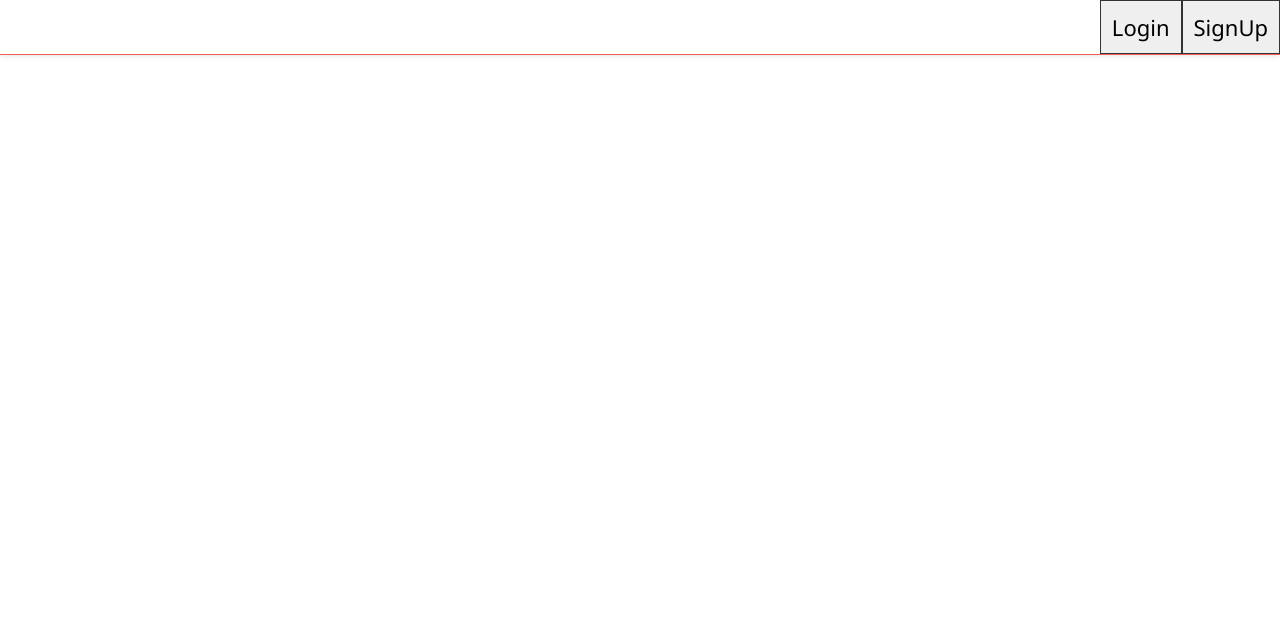
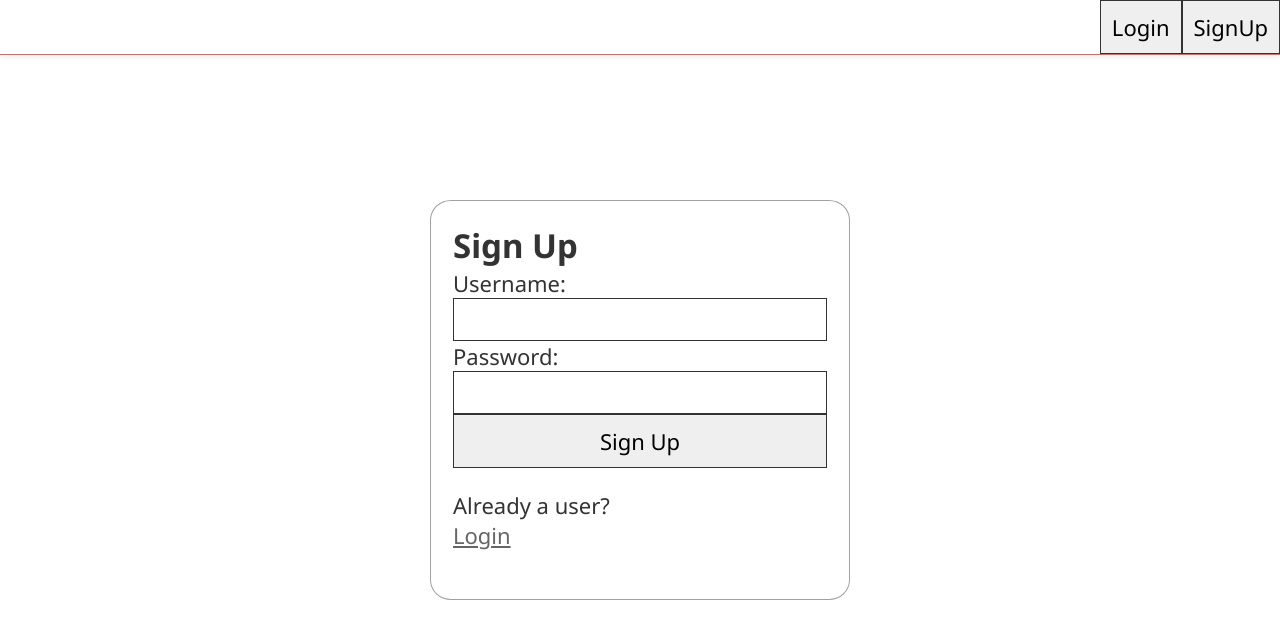
Before and after one commit to KellyPark96/wanted-pre-onboarding-fe-7, a React (Create React App) app: page /sign-up in a window 1280 px wide. Before the commit this address had no page. Shown: the top 638 px of the page. Built offline with nearby package versions, Linux system fonts and the light colour scheme.

Commit message:
router set

```diff
--- a/src/Header.js
+++ b/src/Header.js
@@ -2,35 +2,37 @@ import { Link } from "react-router-dom";
 import React from "react";
 import LogoutButton from "./auth/LogoutButton"
 
-const Header = ({isAuthenticated, signUpCompleted, logout}) => {
+const Header = ({ isAuthenticated, signUpCompleted, logout }) => {
+
     return (
         <header className="header">
             <div className="header__left">
-                { isAuthenticated ? (
+                {isAuthenticated ? (
                         <Link to="/todos">
                             <button>TodoList</button>
                         </Link>
                     ) :
                     (signUpCompleted ? (
-                                <Link to="/todos">
-                                    <button>TodoList</button>
-                                </Link>
-                            ) :
                             <></>
+                        ) : (
+                            <Link to="/todos">
+                                <button>TodoList</button>
+                            </Link>
+                        )
                     )
                 }
             </div>
             <ul className="header__right">
-                { isAuthenticated ? (
-                    <LogoutButton logout={ logout }/>
+                {isAuthenticated ? (
+                    <LogoutButton logout={logout}/>
                 ) : (<>
-                    <Link to="/">
+                    <Link to="/login">
                         <button>Login</button>
                     </Link>
                     <Link to="/sign-up">
                         <button>SignUp</button>
                     </Link>
-                </>) }
+                </>)}
             </ul>
         </header>
     )
--- a/src/auth/Auth.js
+++ b/src/auth/Auth.js
@@ -8,5 +8,8 @@ export const SignIn = ({ email, password }) => {
         (user) => user.email === email && user.password === password
     );
     if (user === undefined) throw new Error();
+    console.log(email);
+    console.log(password);
+    console.log(user);
     return user;
 }
--- a/src/auth/LoginForm.js
+++ b/src/auth/LoginForm.js
@@ -1,10 +1,52 @@
-import React from 'react';
+import React, { useState } from "react";
+import { useNavigate, useLocation } from "react-router-dom";
 
-const LoginForm = () => {
+const LoginForm = ({ isAuthenticated, login }) => {
+    const [email, setEmail] = useState('');
+    const [password, setPassword] = useState('');
+
+    const handleSubmit = (e) => {
+        e.preventDefault();
+
+        try {
+            login({ email, password });
+        } catch (error) {
+            alert("Failed to login");
+            setEmail("");
+            setPassword("");
+        }
+    }
+
+    const location = useLocation();
+    const navigate = useNavigate();
+    const { from } = location.state || { from: { pathname: "/" } };
+    if (isAuthenticated) return navigate(from);
+
     return (
-        <form>
+        <form className="commonForm" onSubmit={handleSubmit}>
             <section>
-
+                <h1>Login</h1>
+                {/*<p ref={errRef} className={errMsg ? "errmsg" : "offscreen"} aria-live="assertive">{errMsg}</p>*/}
+                <label htmlFor="username">Username:</label>
+                <input type="text"
+                       id="username"
+                       autoComplete="off"
+                       value={email}
+                       placeholder="email"
+                       onChange={(e) => setEmail(e.target.value)}
+                       // ref={userRef}
+                       required
+                />
+                <label htmlFor="password">Password:</label>
+                <input type="password"
+                       id="password"
+                       value={password}
+                       placeholder="password"
+                       onChange={(e) => setPassword(e.target.value)}
+                       required
+                />
+                <button type="submit">Sign In</button>
+                <p>Need an Account?<br/><button onClick={()=> navigate("/sign-up")}>SignUp</button></p>
             </section>
         </form>
     )
--- a/src/auth/LogoutButton.js
+++ b/src/auth/LogoutButton.js
@@ -1,8 +1,14 @@
-const LogoutButton = () => {
+import React from 'react';
+import { useNavigate } from "react-router-dom";
+
+const LogoutButton = ({ logout }) => {
+    const navigate = useNavigate();
+    const handleClick = () => {
+        logout();
+        navigate("/");
+    }
     return (
-        <>
-            LogoutButton
-        </>
+        <button onClick={handleClick}>Logout</button>
     )
 }
 
--- /dev/null
+++ b/src/auth/Register.js
@@ -0,0 +1,106 @@
+import React, { useRef, useState, useEffect } from 'react';
+import axios from '../api/axios';
+
+import useAuth from '../hooks/useAuth';
+import { Link, useNavigate } from "react-router-dom";
+
+const signup_URL = '/auth/signup';
+
+const Signup = () => {
+    const navigate = useNavigate();
+    const { setAuth } = useAuth();
+    const userRef = useRef();
+    const errRef = useRef();
+
+    const [user, setUser] = useState('');
+    const [pwd, setPwd] = useState('');
+    const [errMsg, setErrMsg] = useState('');
+    const [success, setSuccess] = useState(false);
+
+    useEffect(() => {
+        userRef.current.focus();
+    }, [])
+
+    useEffect(() => {
+        setErrMsg('');
+    }, [user, pwd])
+
+    const handleSubmit = async (e) => {
+        e.preventDefault();
+        try {
+            const response = await axios.post(signup_URL,
+                JSON.stringify({ email: user, password: pwd }),
+                {
+                    headers: { "Content-Type": "application/json" }
+                }
+            );
+            console.log(response);
+            const accessToken = response?.data?.access_token;
+            setAuth({ user, pwd, accessToken });
+            setUser('');
+            setPwd('');
+            setSuccess(true);
+
+            if (response.data.access_token) {
+                localStorage.setItem("access_token", response.data.access_token);
+            }
+            if (response.status === 201) {
+                console.log(response);
+                navigate('/todos');
+            }
+        } catch (err) {
+            if (!err?.response) {
+                setErrMsg('No Server Response');
+            } else if (err.response?.status === 400) {
+                console.log(err.response);
+                console.log(err.message);
+                console.log(err.request);
+                setErrMsg('있거나 validation에 맞지 않음');
+            } else if (err.response?.status === 401) {
+                setErrMsg('Unauthorized');
+            } else {
+                setErrMsg('Login Failed');
+            }
+            errRef.current.focus();
+        }
+    }
+
+    return (
+        <>
+            {!success && (
+                <section>
+                    <p ref={errRef} className={errMsg ? "errmsg" : "offscreen"} aria-live="assertive">{errMsg}</p>
+                    <h1>Sign Up</h1>
+                    <form className="commonForm" onSubmit={handleSubmit}>
+                        <label htmlFor="username">Username:</label>
+                        <input
+                            type="text"
+                            id="username"
+                            ref={userRef}
+                            autoComplete="off"
+                            onChange={(e) => setUser(e.target.value)}
+                            value={user}
+                            required
+                        />
+
+                        <label htmlFor="password">Password:</label>
+                        <input
+                            type="password"
+                            id="password"
+                            onChange={(e) => setPwd(e.target.value)}
+                            value={pwd}
+                            required
+                        />
+                        <button>Sign Up</button>
+                    </form>
+                    <p>
+                        Already a user?<br/>
+                        <Link to="/">Login</Link>
+                    </p>
+                </section>
+            )}
+        </>
+    )
+}
+
+export default Signup;
--- a/src/routes/AppRouter.js
+++ b/src/routes/AppRouter.js
@@ -2,7 +2,7 @@ import React, { useState } from "react";
 import { BrowserRouter, Routes, Route, Link } from "react-router-dom";
 import Login from "../auth/Login";
 import Home from "../Home";
-import SignUp from "../auth/SignUp";
+import Register from "../auth/Register";
 import Todos from "../Todo/Todos";
 import LoginForm from "../auth/LoginForm.js";
 import Header from "../Header"
@@ -15,31 +15,29 @@ const AppRouter = () => {
 
     const login = ({ email, password }) => setUser(SignIn({ email, password }));
     const logout = () => setUser(null);
-
     const [signUp, setSignUp] = useState(null);
     const signUpCompleted = ({ sign }) => setSignUp({ sign });
 
-    const LogoutButton = () => {
-        return (<button>LogOut</button>)
-    }
     return (
         <>
             <BrowserRouter>
-                <Header/>
+                <Header isAuthenticated={isAuthenticated}
+                        signUpCompleted={signUpCompleted}
+                        logout={logout}/>
                 <Routes>
                     <Route path="/" element={<Home/>}></Route>
                     <Route
                         path="/todos"
-                        element={<Todos login={login}/>}
+                        element={<Todos />}
                     ></Route>
                     <Route
                         path="/login"
                         element={<LoginForm isAuthenticated={isAuthenticated} login={login}/>}
                     ></Route>
-                    {/*<Route*/}
-                    {/*    path="/sign-up"*/}
-                    {/*    element={<LoginForm signUpCompleted={signUpCompleted}/>}*/}
-                    {/*></Route>*/}
+                    <Route
+                        path="/sign-up"
+                        element={<Register isAuthenticated={isAuthenticated} signUpCompleted={signUpCompleted}/>}
+                    ></Route>
                 </Routes>
             </BrowserRouter>
         </>
```
